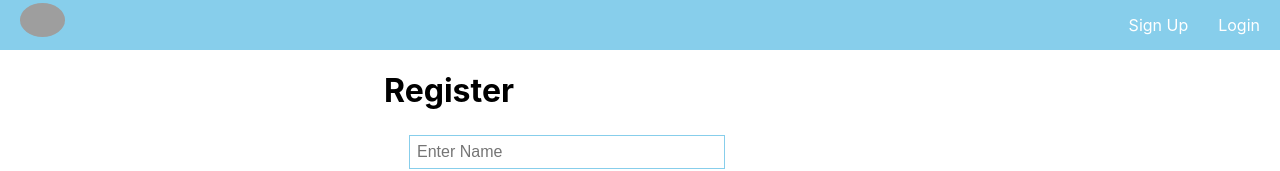
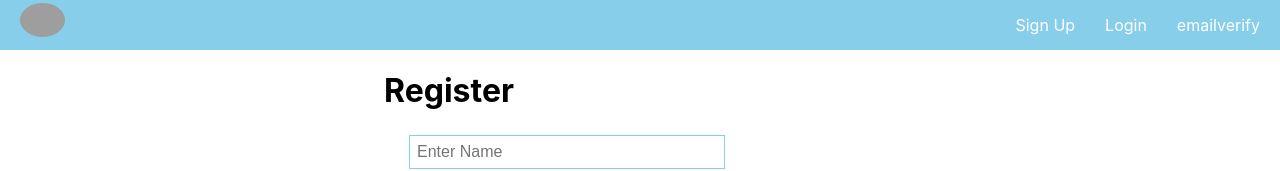
Before and after one commit to KD278/E-Comm_FrontEnd, a React (Create React App) app: page /signup in a window 1280 px wide. Shown: the top 171 px of the page. Built offline with nearby package versions, Linux system fonts and the light colour scheme; grey boxes are pictures that could not be loaded.

Commit message:
email verify added

```diff
--- a/src/components/Nav.js
+++ b/src/components/Nav.js
@@ -11,7 +11,6 @@ const Nav = () => {
     localStorage.clear("user");
     navigate("/login");
   };
-  // onClick={console.log(JSON.parse(auth)._id)}
   return (
     <div>
       <img
@@ -48,6 +47,9 @@ const Nav = () => {
           <li>
             <Link to="/login">Login</Link>
           </li>
+          <li>
+            <Link to="/emailverify">emailverify</Link>
+          </li>
         </ul>
       )}
     </div>
```
